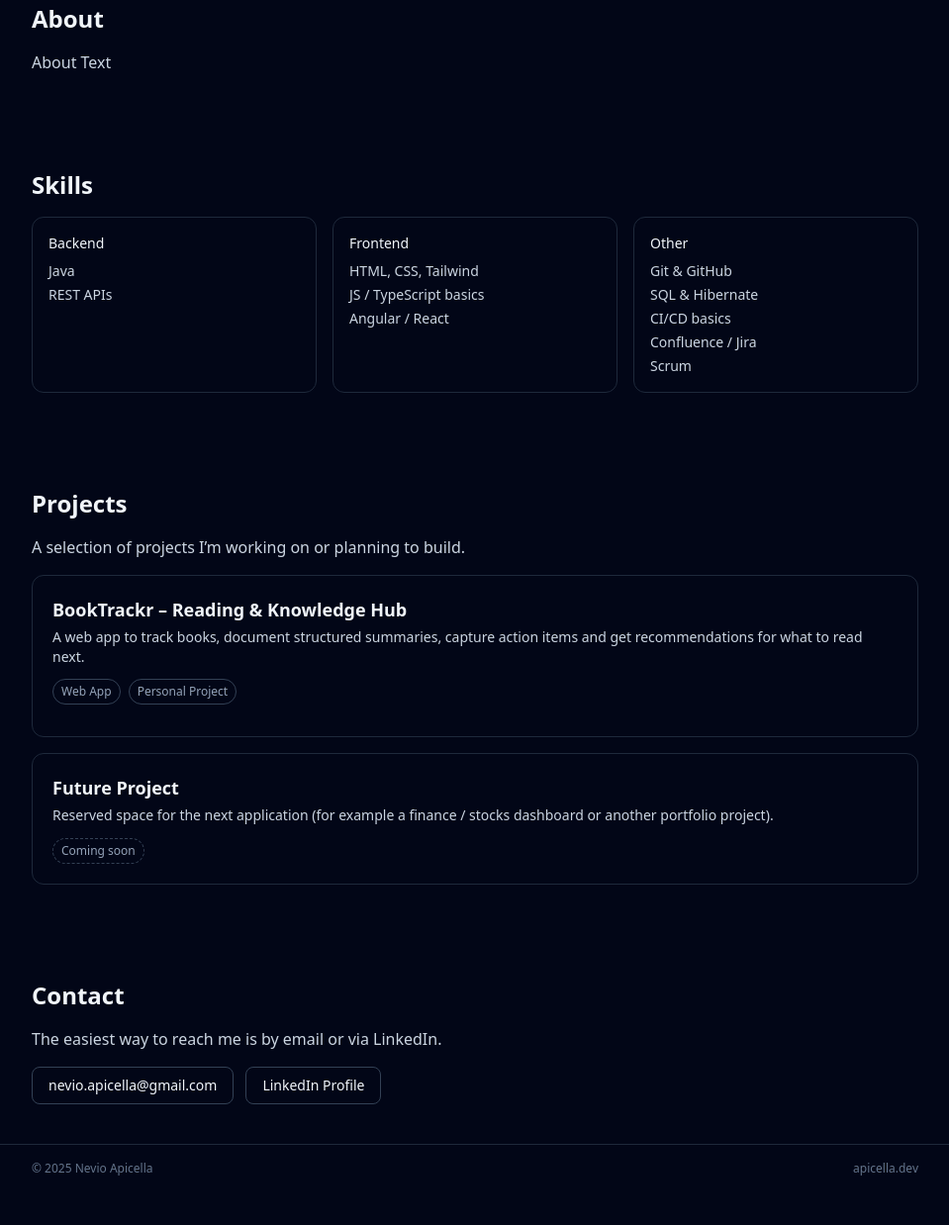
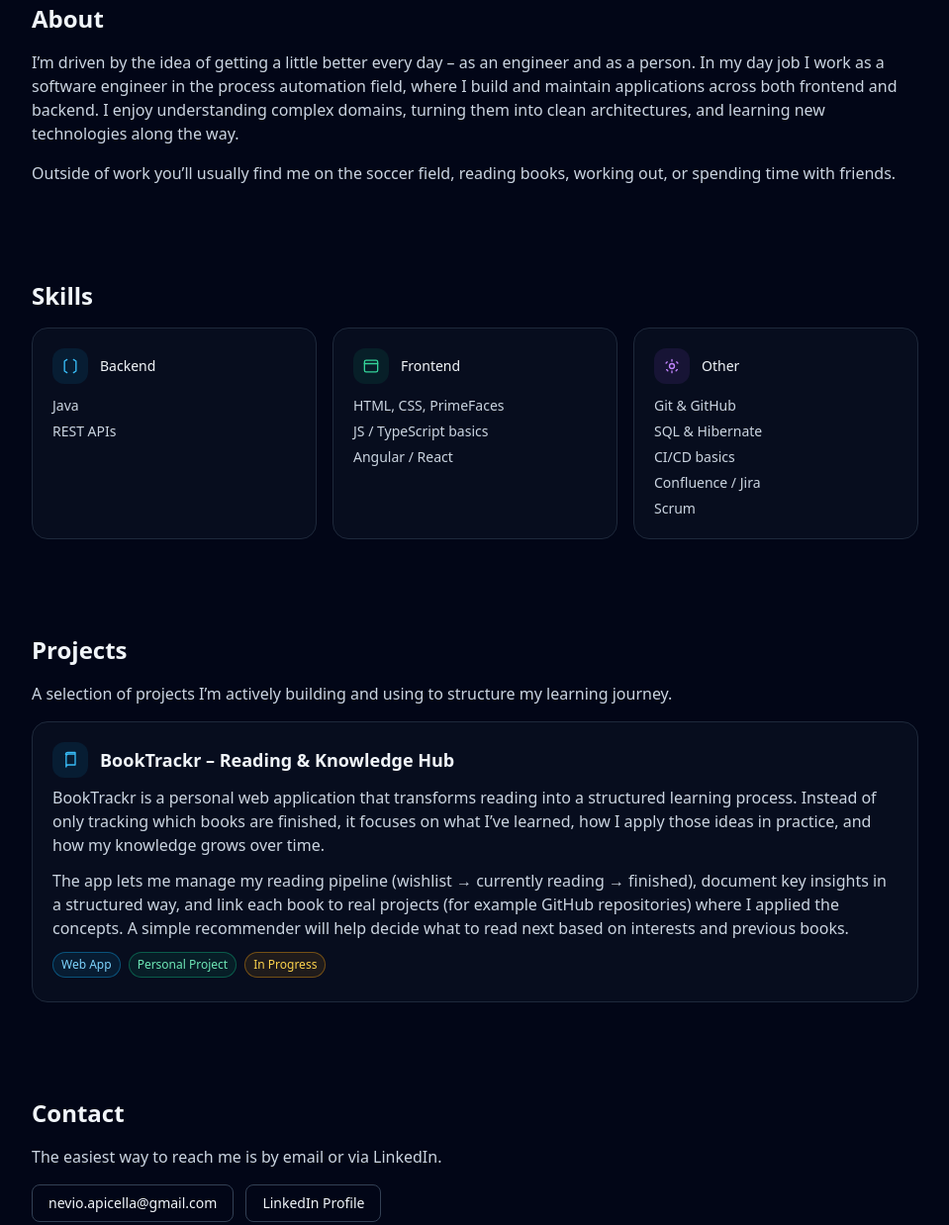
Before and after one commit to apicenev/apicella-dev, a website: page index.html in a window 1280 px wide. Shown: the part 690-1928 px from the top of the page at 99% size, without its empty margins (160-1119 px from the left). Before the commit the page ends 1895 px from the top, so only its background shows below. Drawn offline with Linux system fonts and the light colour scheme.

Commit message:
Enhanced informations on website

```diff
--- a/index.html
+++ b/index.html
@@ -1,11 +1,13 @@
 <!doctype html>
 <html lang="en" class="h-full">
+
 <head>
   <meta charset="utf-8" />
   <title>Nevio Apicella – Software Engineer</title>
   <meta name="viewport" content="width=device-width, initial-scale=1" />
   <link href="styles.css" rel="stylesheet" />
 </head>
+
 <body class="min-h-full bg-slate-950 text-slate-100">
   <!-- Wrapper -->
   <div class="min-h-screen flex flex-col">
@@ -39,26 +41,24 @@
               </h1>
               <p class="text-slate-300 text-sm md:text-base max-w-xl">
                 I’m a software engineer building modern applications and continually improving my skills through real,
-                  hands-on projects. This website documents my learning journey, the tools I work with, and the projects I create along the way.
+                hands-on projects. This website documents my learning journey, the tools I work with, and the projects I
+                create along the way.
               </p>
               <div class="flex flex-col sm:flex-row gap-3">
-                  <a
-                    href="#projects"
-                    class="inline-flex items-center justify-center px-5 py-2.5 rounded-lg text-sm font-medium bg-sky-500 hover:bg-sky-400"
-                  >
+                <a href="#projects"
+                  class="inline-flex items-center justify-center px-5 py-2.5 rounded-lg text-sm font-medium bg-sky-500 hover:bg-sky-400">
                   View Projects
                 </a>
-                  <a
-                    href="#contact"
-                    class="inline-flex items-center justify-center px-5 py-2.5 rounded-lg text-sm font-medium border border-slate-700 hover:border-sky-400"
-                  >
+                <a href="#contact"
+                  class="inline-flex items-center justify-center px-5 py-2.5 rounded-lg text-sm font-medium border border-slate-700 hover:border-sky-400">
                   Contact Me
                 </a>
               </div>
             </div>
             <div class="flex-1 w-full max-w-sm md:max-w-md mx-auto md:mx-0">
-                <div class="aspect-square rounded-3xl border border-slate-800 bg-gradient-to-br from-sky-500/20 via-purple-500/15 to-blue-500/10 flex items-center justify-center text-xs text-slate-300 px-6 text-center">
-                  Future place for a photo, logo or a simple code preview.
+              <div class="aspect-square rounded-3xl bg-gradient-to-br flex items-center justify-center p-6 md:p-8">
+                <img src="assets/profile.jpg" alt="Profile picture of Nevio Apicella"
+                  class="rounded-[2rem] w-full h-full object-cover shadow-xl" />
               </div>
             </div>
           </div>
@@ -68,32 +68,72 @@
         <section id="about" class="space-y-4">
           <h2 class="text-xl md:text-2xl font-semibold">About</h2>
           <p class="text-slate-300 text-sm md:text-base leading-relaxed">
-              About Text
+            I’m driven by the idea of getting a little better every day – as an engineer and as a person.
+            In my day job I work as a software engineer in the process automation field, where I build and
+            maintain applications across both frontend and backend. I enjoy understanding complex domains,
+            turning them into clean architectures, and learning new technologies along the way.
+          </p>
+          <p class="text-slate-300 text-sm md:text-base leading-relaxed">
+            Outside of work you’ll usually find me on the soccer field, reading books, working out,
+            or spending time with friends.
           </p>
         </section>
-
         <!-- Skills -->
         <section id="skills" class="space-y-4">
           <h2 class="text-xl md:text-2xl font-semibold">Skills</h2>
           <div class="grid gap-4 sm:grid-cols-2 md:grid-cols-3 text-sm">
-              <div class="rounded-xl border border-slate-800 p-4">
-                <h3 class="font-medium mb-2">Backend</h3>
-                <ul class="space-y-1 text-slate-300">
+            <!-- Backend -->
+            <div
+              class="rounded-2xl border border-slate-800 bg-slate-900/40 p-4 md:p-5 hover:border-sky-500/60 hover:bg-slate-900/70 transition">
+              <div class="flex items-center gap-3 mb-3">
+                <div class="inline-flex h-9 w-9 items-center justify-center rounded-xl bg-sky-500/10 text-sky-400">
+                  <svg viewBox="0 0 24 24" class="h-5 w-5" aria-hidden="true">
+                    <path d="M8 4L5 6v12l3 2M16 4l3 2v12l-3 2" fill="none" stroke="currentColor" stroke-width="1.6"
+                      stroke-linecap="round" stroke-linejoin="round" />
+                  </svg>
+                </div>
+                <h3 class="font-medium">Backend</h3>
+              </div>
+              <ul class="space-y-1.5 text-slate-300">
                 <li>Java</li>
                 <li>REST APIs</li>
               </ul>
             </div>
-              <div class="rounded-xl border border-slate-800 p-4">
-                <h3 class="font-medium mb-2">Frontend</h3>
-                <ul class="space-y-1 text-slate-300">
-                  <li>HTML, CSS, Tailwind</li>
+            <!-- Frontend -->
+            <div
+              class="rounded-2xl border border-slate-800 bg-slate-900/40 p-4 md:p-5 hover:border-sky-500/60 hover:bg-slate-900/70 transition">
+              <div class="flex items-center gap-3 mb-3">
+                <div
+                  class="inline-flex h-9 w-9 items-center justify-center rounded-xl bg-emerald-500/10 text-emerald-400">
+                  <svg viewBox="0 0 24 24" class="h-5 w-5" aria-hidden="true">
+                    <rect x="4" y="5" width="16" height="14" rx="2" ry="2" fill="none" stroke="currentColor"
+                      stroke-width="1.6" />
+                    <path d="M4 9h16" fill="none" stroke="currentColor" stroke-width="1.6" stroke-linecap="round" />
+                  </svg>
+                </div>
+                <h3 class="font-medium">Frontend</h3>
+              </div>
+              <ul class="space-y-1.5 text-slate-300">
+                <li>HTML, CSS, PrimeFaces</li>
                 <li>JS / TypeScript basics</li>
                 <li>Angular / React</li>
               </ul>
             </div>
-              <div class="rounded-xl border border-slate-800 p-4">
-                <h3 class="font-medium mb-2">Other</h3>
-                <ul class="space-y-1 text-slate-300">
+            <div
+              class="rounded-2xl border border-slate-800 bg-slate-900/40 p-4 md:p-5 hover:border-sky-500/60 hover:bg-slate-900/70 transition">
+              <div class="flex items-center gap-3 mb-3">
+                <div
+                  class="inline-flex h-9 w-9 items-center justify-center rounded-xl bg-purple-500/10 text-purple-400">
+                  <svg viewBox="0 0 24 24" class="h-5 w-5" aria-hidden="true">
+                    <circle cx="12" cy="12" r="3" fill="none" stroke="currentColor" stroke-width="1.6" />
+                    <path d="M4.9 8.4L6.3 7m11.4 0l1.4 1.4M7 17.7L5.6 16.3m12.8 0L17 17.7M12 4v2.1M12 17.9V20"
+                      fill="none" stroke="currentColor" stroke-width="1.6" stroke-linecap="round"
+                      stroke-linejoin="round" />
+                  </svg>
+                </div>
+                <h3 class="font-medium">Other</h3>
+              </div>
+              <ul class="space-y-1.5 text-slate-300">
                 <li>Git & GitHub</li>
                 <li>SQL & Hibernate</li>
                 <li>CI/CD basics</li>
@@ -108,47 +148,46 @@
         <section id="projects" class="space-y-4">
           <h2 class="text-xl md:text-2xl font-semibold">Projects</h2>
           <p class="text-slate-300 text-sm md:text-base">
-              A selection of projects I’m working on or planning to build.
+            A selection of projects I’m actively building and using to structure my learning journey.
           </p>
 
           <div class="space-y-4">
-              <!-- Project 1: Book Tracking App -->
-              <article class="rounded-xl border border-slate-800 p-4 md:p-5">
-                <h3 class="text-lg font-semibold mb-1">BookTrackr – Reading & Knowledge Hub</h3>
-                <p class="text-slate-300 text-sm mb-3">
-                  A web app to track books, document structured summaries, capture
-                  action items and get recommendations for what to read next.
+            <!-- Project 1: BookTrackr -->
+            <article class="rounded-2xl border border-slate-800 bg-slate-900/40 p-4 md:p-5 hover:border-sky-500/60 hover:bg-slate-900/70 transition">
+              <div class="flex items-center gap-3 mb-2">
+                <div class="inline-flex h-9 w-9 items-center justify-center rounded-xl bg-sky-500/10 text-sky-400">
+                  <svg viewBox="0 0 24 24" class="h-5 w-5" aria-hidden="true">
+                    <path d="M6.5 5.5A2.5 2.5 0 0 1 9 3h9v15h-8.5A2.5 2.5 0 0 0 7 20.5v-13A2.5 2.5 0 0 1 9.5 5H18" fill="none" stroke="currentColor" stroke-width="1.6" stroke-linecap="round" stroke-linejoin="round" />
+                  </svg>
+                </div>
+                <h3 class="text-lg font-semibold">BookTrackr – Reading &amp; Knowledge Hub</h3>
+              </div>
+              <p class="text-slate-300 text-sm md:text-base mb-3">
+                BookTrackr is a personal web application that transforms reading into a structured learning process.
+                Instead of only tracking which books are finished, it focuses on what I’ve learned, how I apply those
+                ideas in practice, and how my knowledge grows over time.
               </p>
-                <div class="flex flex-wrap items-center gap-2 mb-3 text-xs text-slate-400">
-                  <span class="px-2 py-1 rounded-full border border-slate-700">Web App</span>
-                  <span class="px-2 py-1 rounded-full border border-slate-700">Personal Project</span>
+              <p class="text-slate-300 text-sm md:text-base mb-3">
+                The app lets me manage my reading pipeline (wishlist → currently reading → finished), document key
+                insights in a structured way, and link each book to real projects (for example GitHub repositories)
+                where I
+                applied the concepts. A simple recommender will help decide what to read next based on interests and
+                previous books.
+              </p>
+              <div class="flex flex-wrap items-center gap-2 mb-1 text-xs text-slate-300">
+                <span class="px-2 py-1 rounded-full border border-sky-500/40 bg-sky-500/10 text-sky-300">Web App</span>
+                <span class="px-2 py-1 rounded-full border border-emerald-500/40 bg-emerald-500/10 text-emerald-300">Personal Project</span>
+                <span class="px-2 py-1 rounded-full border border-amber-500/40 bg-amber-500/10 text-amber-300">In Progress</span>
               </div>
-                <!--
-                                <a
-                  href="https://github.com/USERNAME/REPO"
-                  class="text-sm text-sky-400 hover:text-sky-300 underline underline-offset-4"
-                  target="_blank"
-                  rel="noreferrer"
-                >
+
+              <!-- <a href="https://github.com/apicenev/booktrackr" class="mt-3 inline-flex text-sm text-sky-400 hover:text-sky-300 underline underline-offset-4" target="_blank" rel="noreferrer">
                     View on GitHub
                   </a>
               -->
-
-              </article>
-
-              <!-- Placeholder for future projects -->
-              <article class="rounded-xl border border-slate-800 p-4 md:p-5">
-                <h3 class="text-lg font-semibold mb-1">Future Project</h3>
-                <p class="text-slate-300 text-sm mb-3">
-                  Reserved space for the next application (for example a finance / stocks
-                  dashboard or another portfolio project).
-                </p>
-                <span class="inline-flex px-2 py-1 rounded-full border border-dashed border-slate-700 text-xs text-slate-400">
-                  Coming soon
-                </span>
             </article>
           </div>
         </section>
+
 
         <!-- Contact -->
         <section id="contact" class="space-y-4">
@@ -157,18 +196,12 @@
             The easiest way to reach me is by email or via LinkedIn.
           </p>
           <div class="flex flex-col sm:flex-row gap-3 text-sm">
-              <a
-                href="mailto:your@email.com"
-                class="inline-flex items-center justify-center px-4 py-2 rounded-lg border border-slate-700 hover:border-sky-400"
-              >
+            <a href="mailto:your@email.com"
+              class="inline-flex items-center justify-center px-4 py-2 rounded-lg border border-slate-700 hover:border-sky-400">
               nevio.apicella@gmail.com
             </a>
-              <a
-                href="https://www.linkedin.com/in/nevio-apicella-3890bb2b2/"
-                target="_blank"
-                rel="noreferrer"
-                class="inline-flex items-center justify-center px-4 py-2 rounded-lg border border-slate-700 hover:border-sky-400"
-              >
+            <a href="https://www.linkedin.com/in/nevio-apicella-3890bb2b2/" target="_blank" rel="noreferrer"
+              class="inline-flex items-center justify-center px-4 py-2 rounded-lg border border-slate-700 hover:border-sky-400">
               LinkedIn Profile
             </a>
           </div>
@@ -188,4 +221,5 @@
     </footer>
   </div>
 </body>
+
 </html>
```
Also changed, not shown: assets/profile.jpg (added), styles.css. Lines whose indentation alone changed are shown as unchanged.
